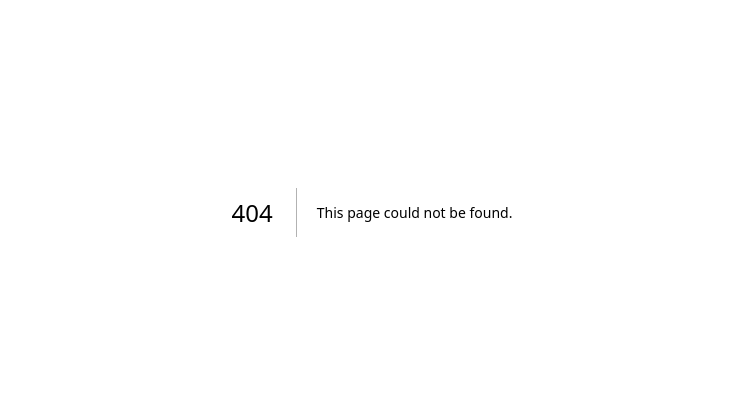
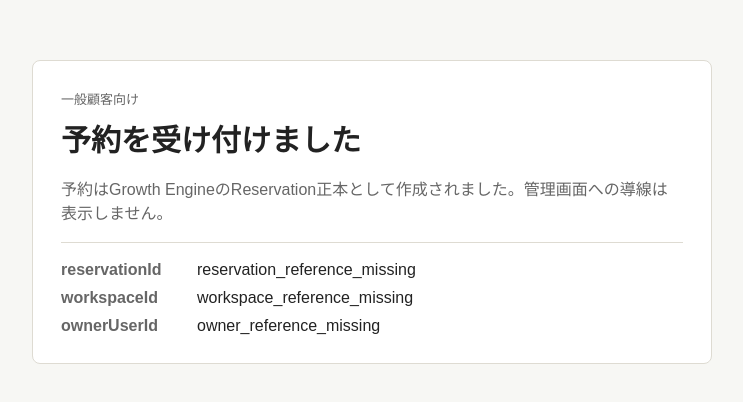
Before and after one commit to karukimori-wq/Growth-Engine, a Next.js app: page /public/booking/confirmed in a window 1280 px wide. Before the commit this address had no page. Shown: the part 188-590 px from the top of the page, without its empty margins (268-1011 px from the left). Built offline with nearby package versions, Linux system fonts and the light colour scheme.

Commit message:
Add public booking confirmation screen

```diff
--- /dev/null
+++ b/src/app/public/booking/confirmed/page.tsx
@@ -0,0 +1,32 @@
+type Props = {
+  searchParams: Promise<{
+    reservationId?: string;
+    workspaceId?: string;
+    ownerUserId?: string;
+  }>;
+};
+
+export default async function BookingConfirmedPage({ searchParams }: Props) {
+  const params = await searchParams;
+
+  return (
+    <main className="public-page">
+      <section className="public-panel">
+        <p className="eyebrow">一般顧客向け</p>
+        <h1 className="page-title">予約を受け付けました</h1>
+        <p className="muted">
+          予約はGrowth EngineのReservation正本として作成されました。管理画面への導線は表示しません。
+        </p>
+        <div className="divider" />
+        <dl className="definition-list compact">
+          <dt>reservationId</dt>
+          <dd>{params.reservationId ?? "reservation_reference_missing"}</dd>
+          <dt>workspaceId</dt>
+          <dd>{params.workspaceId ?? "workspace_reference_missing"}</dd>
+          <dt>ownerUserId</dt>
+          <dd>{params.ownerUserId ?? "owner_reference_missing"}</dd>
+        </dl>
+      </section>
+    </main>
+  );
+}
```
